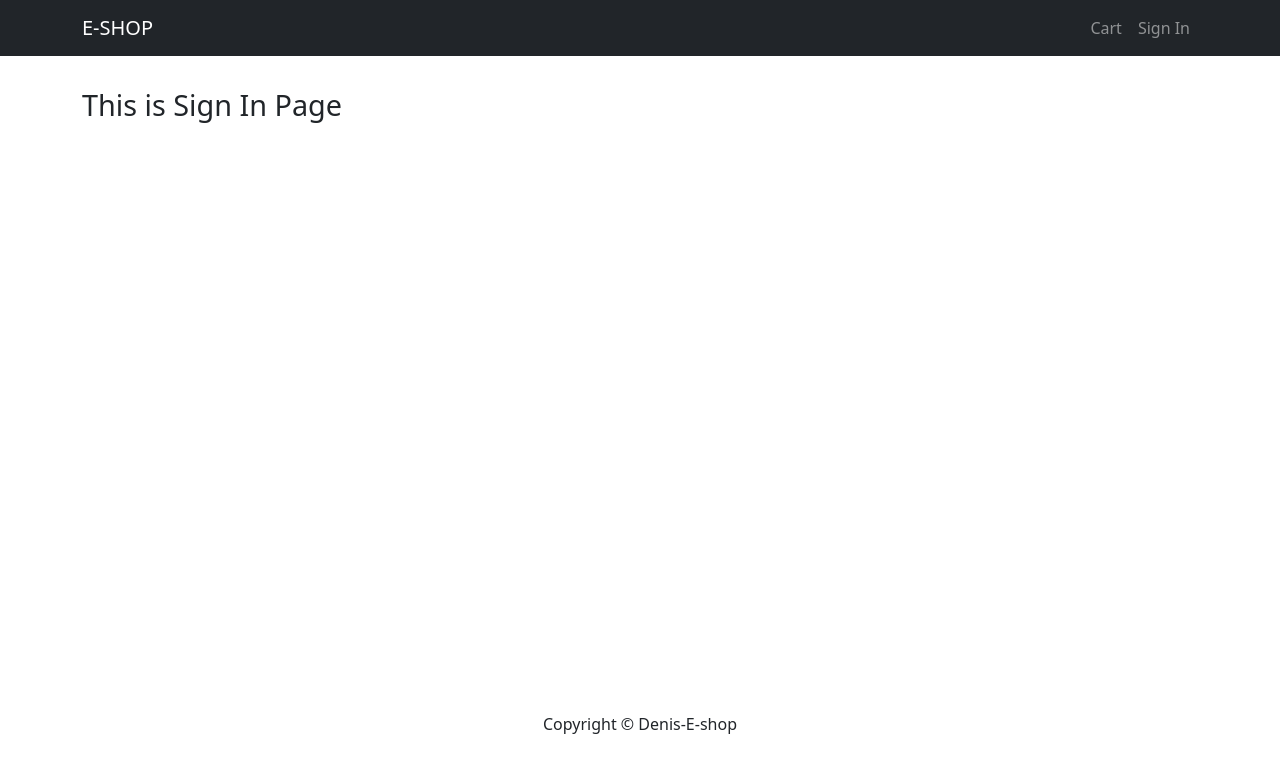
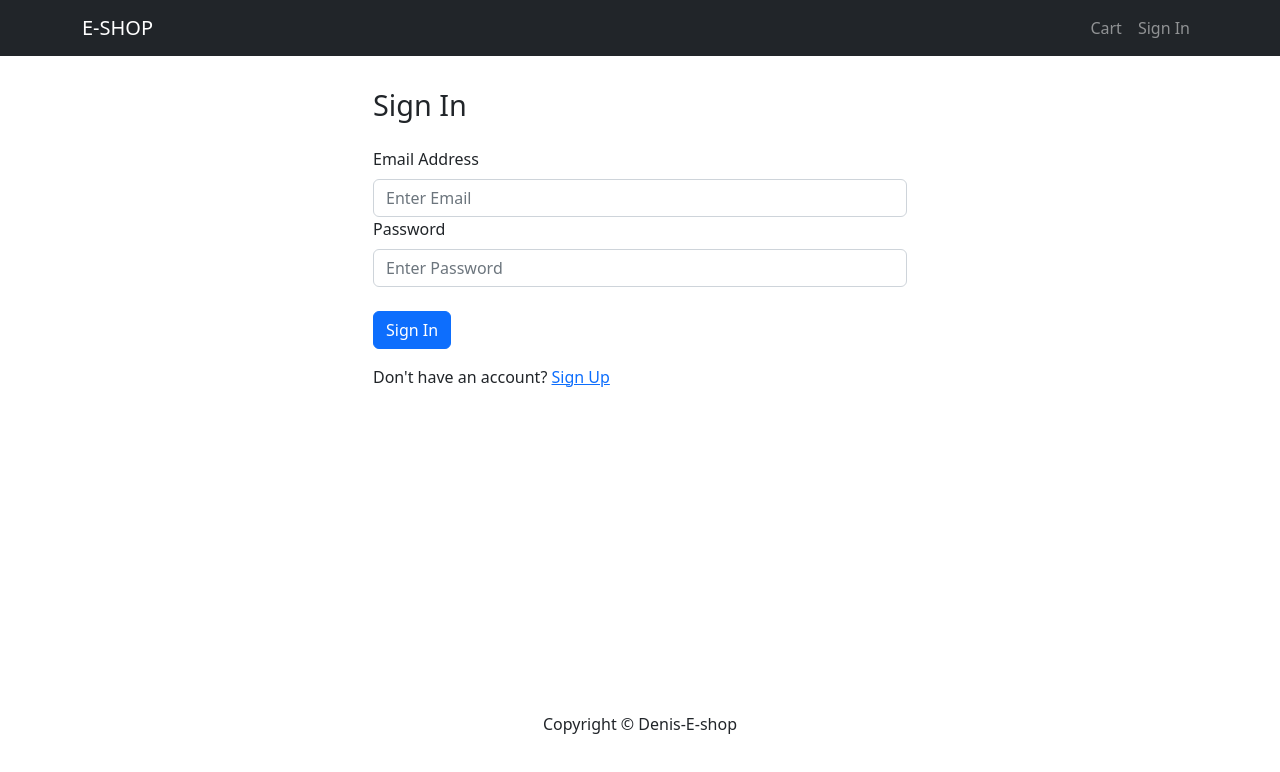
Before and after one commit to DenisBukva/denis-e-commerce, a React (Create React App) app in the folder client/: page /sign-in in a window 1280 px wide. Shown: the top 772 px of the page. Built offline with nearby package versions, Linux system fonts and the light colour scheme.

Commit message:
add signIn component

```diff
--- a/client/src/screens/SignIn/signIn.component.jsx
+++ b/client/src/screens/SignIn/signIn.component.jsx
@@ -1,10 +1,92 @@
-import React from 'react';
+import React, { useState, useEffect } from 'react';
+import { useDispatch, useSelector } from 'react-redux';
+import { Link } from 'react-router-dom';
+import { Form, Button, Row, Col, FormGroup, FormLabel, FormControl } from 'react-bootstrap';
 
-const SignIn = () => {
+import Message from '../../components/Message/message.component';
+import Loader from '../../components/Loader/loader.component';
+import FormContainer from '../../components/FormContainer/formContainer.component';
+import { login } from '../../store/actions/user.actions';
+
+const defaultFormFields = {
+    email: '',
+    password: ''
+}
+
+const SignIn = ({ location, history }) => {
+    const [formFields, setFormFields] = useState(defaultFormFields);
+    const { email, password } = formFields;
+
+    const dispatch = useDispatch();
+    const userLogin = useSelector(state => state.userLogin);
+    const { loading, error, userInfo } = userLogin;
+
+    const redirect = location.search ? location.search.split('=')[1] : '/'
+
+    useEffect(() => {
+        if (userInfo) {
+            history.push(redirect)
+        }
+    }, [history, userInfo, redirect])
+
+    const resetFormFields = () => {
+        setFormFields(defaultFormFields);
+    };
+
+    const submitHandler = (e) => {
+        e.preventDefault();
+        dispatch(login(email, password));
+        resetFormFields();
+    };
+
+    const handleChange = (e) => {
+        e.preventDefault();
+        const { name, value } = e.target;
+        setFormFields({ ...formFields, [name]: value })
+    };
+
     return (
-        <div>
-            <h1>This is Sign In Page</h1>
-        </div>
+        <FormContainer>
+            <h1>Sign In</h1>
+            {error && <Message variant='danger'>{error}</Message>}
+            {loading && <Loader />}
+            <Form onSubmit={submitHandler}>
+                <FormGroup controlId='email'>
+                    <FormLabel>Email Address</FormLabel>
+                    <FormControl
+                        type='email'
+                        placeHolder='Enter Email'
+                        required
+                        onChange={handleChange}
+                        value={email}
+                        name='email'>
+                    </FormControl>
+                </FormGroup>
+                <FormGroup controlId='password'>
+                    <FormLabel>Password</FormLabel>
+                    <FormControl
+                        type='password'
+                        placeHolder='Enter Password'
+                        required
+                        onChange={handleChange}
+                        value={password}
+                        name='password'>
+                    </FormControl>
+                </FormGroup>
+
+                <Button className='mt-4' type='submit' variant='primary'>
+                    Sign In
+                </Button>
+            </Form>
+            <Row className='py-3'>
+                <Col>
+                    Don't have an account?{' '}
+                    <Link to={redirect ? `/register?redirect=${redirect}` : '/register'}>
+                        Sign Up
+                    </Link>
+                </Col>
+            </Row>
+        </FormContainer>
     )
 }
 
```
